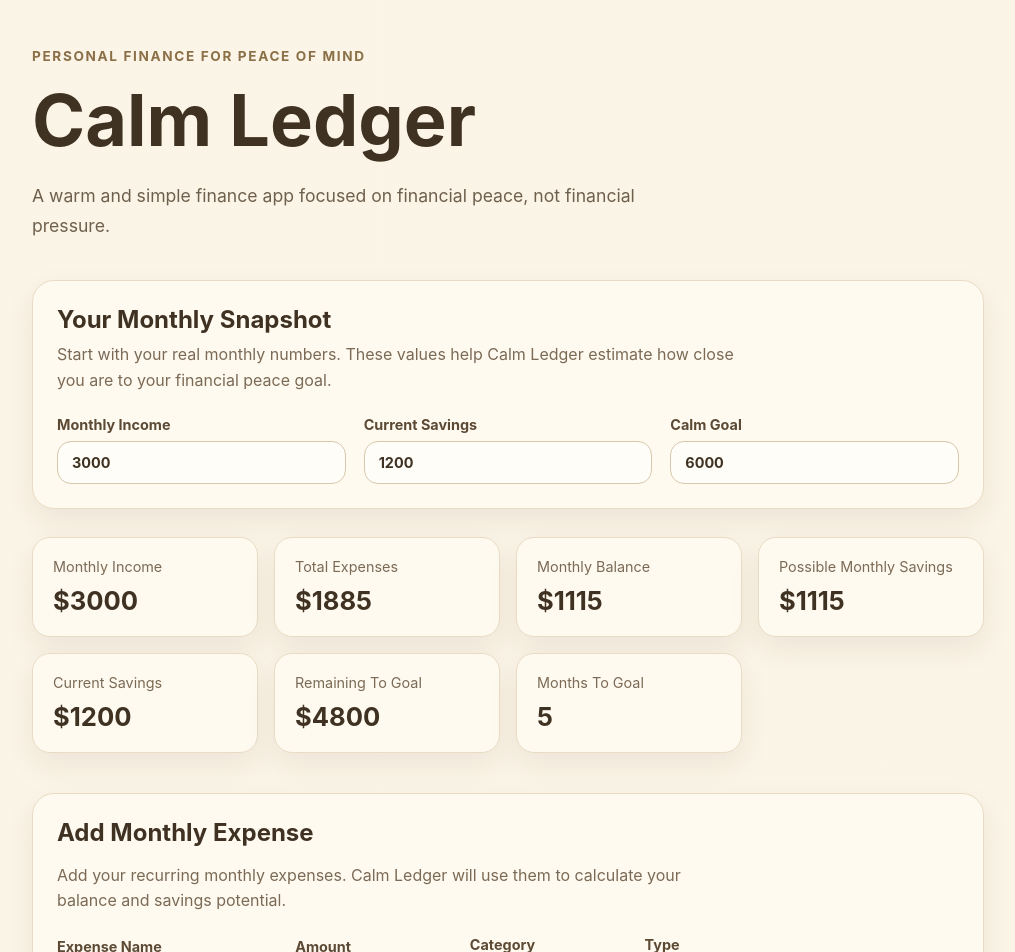
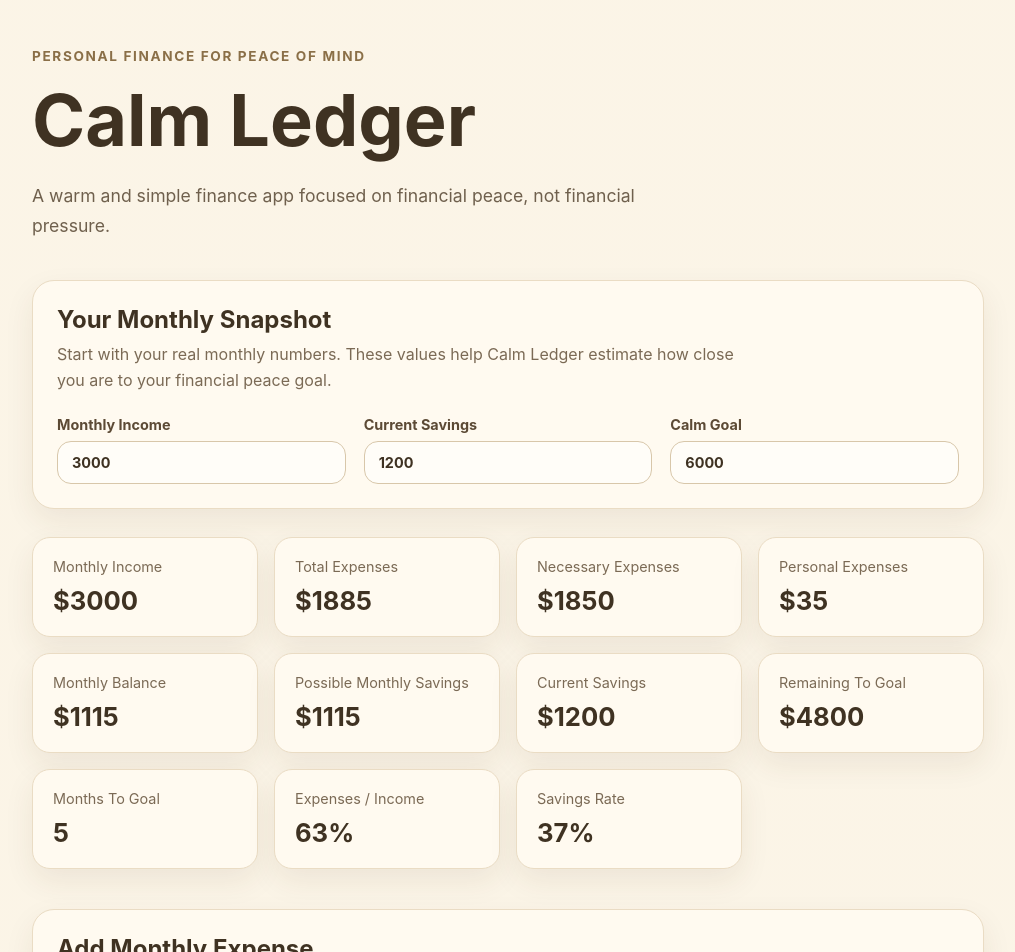
Before and after one commit to NachoColazo/calm-ledger, a React (Vite) app: page / in a window 1280 px wide. Shown: the top 952 px of the page, without its empty margins (132-1147 px from the left). Built offline with nearby package versions, Linux system fonts and the light colour scheme.

Commit message:
Extract financial summary calculations

```diff
--- a/src/App.tsx
+++ b/src/App.tsx
@@ -7,6 +7,7 @@ import type {
   ExpenseType,
   FinanceData,
 } from "./types";
+import { calculateFinanceSummary } from "./utils/calculations";
 
 const initialData: FinanceData = {
   monthlyIncome: 3000,
@@ -48,23 +49,7 @@ function App() {
     useState<ExpenseCategory>("other");
   const [expenseType, setExpenseType] = useState<ExpenseType>("necessary");
 
-  const totalExpenses = financeData.expenses.reduce((total, expense) => {
-    return total + expense.amount;
-  }, 0);
-
-  const monthlyBalance = financeData.monthlyIncome - totalExpenses;
-
-  const monthlySavingsPotential = Math.max(monthlyBalance, 0);
-
-  const remainingToGoal = Math.max(
-    financeData.goal.calmGoal - financeData.goal.currentSavings,
-    0,
-  );
-
-  const monthsToGoal =
-    monthlySavingsPotential > 0
-      ? Math.ceil(remainingToGoal / monthlySavingsPotential)
-      : null;
+  const summary = calculateFinanceSummary(financeData);
 
   function handleMonthlyIncomeChange(value: string) {
     setFinanceData({
@@ -208,22 +193,32 @@ function App() {
       <section className="summary-grid">
         <article className="summary-card">
           <span>Monthly Income</span>
-          <strong>${financeData.monthlyIncome}</strong>
+          <strong>${summary.totalIncome}</strong>
         </article>
 
         <article className="summary-card">
           <span>Total Expenses</span>
-          <strong>${totalExpenses}</strong>
+          <strong>${summary.totalExpenses}</strong>
+        </article>
+
+        <article className="summary-card">
+          <span>Necessary Expenses</span>
+          <strong>${summary.necessaryExpenses}</strong>
+        </article>
+
+        <article className="summary-card">
+          <span>Personal Expenses</span>
+          <strong>${summary.personalExpenses}</strong>
         </article>
 
         <article className="summary-card">
           <span>Monthly Balance</span>
-          <strong>${monthlyBalance}</strong>
+          <strong>${summary.monthlyBalance}</strong>
         </article>
 
         <article className="summary-card">
           <span>Possible Monthly Savings</span>
-          <strong>${monthlySavingsPotential}</strong>
+          <strong>${summary.monthlySavingsPotential}</strong>
         </article>
 
         <article className="summary-card">
@@ -233,12 +228,24 @@ function App() {
 
         <article className="summary-card">
           <span>Remaining To Goal</span>
-          <strong>${remainingToGoal}</strong>
+          <strong>${summary.remainingToGoal}</strong>
         </article>
 
         <article className="summary-card">
           <span>Months To Goal</span>
-          <strong>{monthsToGoal === null ? "—" : monthsToGoal}</strong>
+          <strong>
+            {summary.monthsToGoal === null ? "—" : summary.monthsToGoal}
+          </strong>
+        </article>
+
+        <article className="summary-card">
+          <span>Expenses / Income</span>
+          <strong>{(summary.expenseRatio * 100).toFixed(0)}%</strong>
+        </article>
+
+        <article className="summary-card">
+          <span>Savings Rate</span>
+          <strong>{(summary.savingsRate * 100).toFixed(0)}%</strong>
         </article>
       </section>
 
--- /dev/null
+++ b/src/utils/calculations.ts
@@ -0,0 +1,61 @@
+import type { FinanceData, FinanceSummary } from "../types";
+
+export function calculateFinanceSummary(
+  financeData: FinanceData,
+): FinanceSummary {
+  const totalIncome = financeData.monthlyIncome;
+
+  const totalExpenses = financeData.expenses.reduce((total, expense) => {
+    return total + expense.amount;
+  }, 0);
+
+  const necessaryExpenses = financeData.expenses.reduce((total, expense) => {
+    if (expense.type === "necessary") {
+      return total + expense.amount;
+    }
+
+    return total;
+  }, 0);
+
+  const personalExpenses = financeData.expenses.reduce((total, expense) => {
+    if (expense.type === "personal") {
+      return total + expense.amount;
+    }
+
+    return total;
+  }, 0);
+
+  const monthlyBalance = totalIncome - totalExpenses;
+
+  const monthlySavingsPotential = Math.max(monthlyBalance, 0);
+
+  const remainingToGoal = Math.max(
+    financeData.goal.calmGoal - financeData.goal.currentSavings,
+    0,
+  );
+
+  const monthsToGoal =
+    remainingToGoal === 0
+      ? 0
+      : monthlySavingsPotential > 0
+        ? Math.ceil(remainingToGoal / monthlySavingsPotential)
+        : null;
+
+  const expenseRatio = totalIncome > 0 ? totalExpenses / totalIncome : 0;
+
+  const savingsRate =
+    totalIncome > 0 ? monthlySavingsPotential / totalIncome : 0;
+
+  return {
+    totalIncome,
+    totalExpenses,
+    necessaryExpenses,
+    personalExpenses,
+    monthlyBalance,
+    monthlySavingsPotential,
+    remainingToGoal,
+    monthsToGoal,
+    expenseRatio,
+    savingsRate,
+  };
+}
```
Also changed, not shown: src/types.ts (+13 -0 lines).
